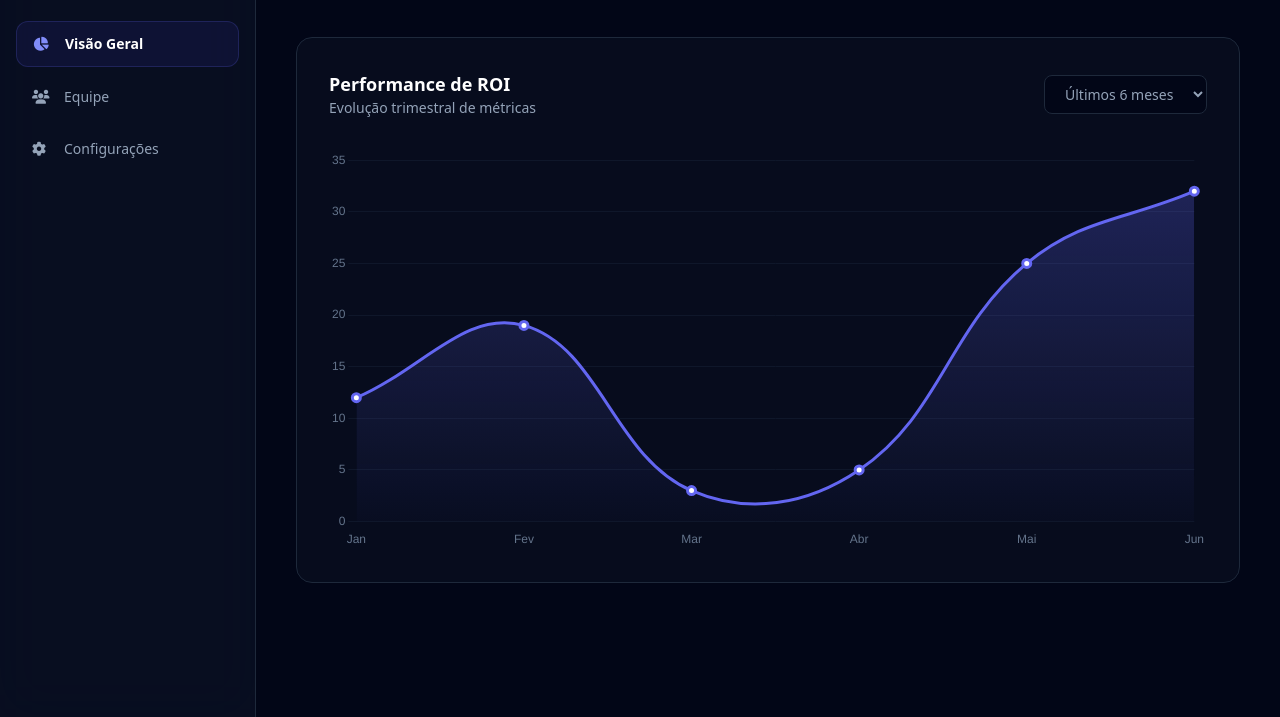
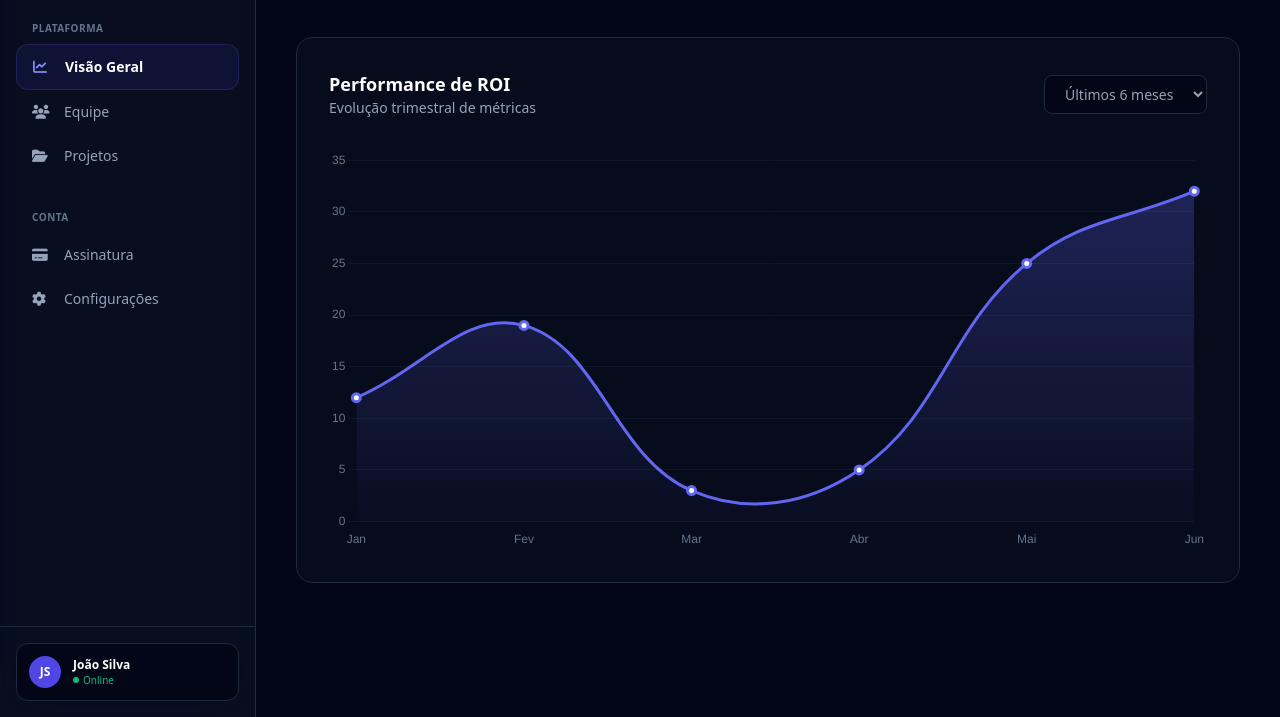
Before and after one commit to wlcpaim/Wlc-2.0pro, a plain HTML site: page dashboard.html in a window 1280 px wide. Shown: the part 83-800 px from the top of the page. Drawn offline with nearby package versions, Linux system fonts and the light colour scheme.

Commit message:
Update v4

```diff
--- a/dashboard.html
+++ b/dashboard.html
@@ -16,23 +16,46 @@
                 <i class="fa-solid fa-cube text-indigo-500"></i> Nexus<span class="text-indigo-500">SaaS</span>
             </a>
         </div>
-        <nav class="flex-1 px-4 py-6 space-y-2">
+        <nav class="flex-1 px-4 py-6 space-y-8">
+            <div>
+                <p class="px-4 text-[10px] font-bold text-slate-500 uppercase tracking-wider mb-2">Plataforma</p>
                 <a href="#" class="flex items-center gap-3 px-4 py-3 text-sm font-semibold text-white bg-indigo-600/10 border border-indigo-500/20 rounded-xl transition-all">
-                <i class="fa-solid fa-chart-pie w-5 text-indigo-400"></i> Visão Geral
+                    <i class="fa-solid fa-chart-line w-5 text-indigo-400"></i> Visão Geral
                 </a>
                 <a href="#" class="flex items-center gap-3 px-4 py-3 text-sm font-medium text-slate-400 hover:text-white hover:bg-slate-800/50 rounded-xl transition-all">
                     <i class="fa-solid fa-users w-5"></i> Equipe
                 </a>
                 <a href="#" class="flex items-center gap-3 px-4 py-3 text-sm font-medium text-slate-400 hover:text-white hover:bg-slate-800/50 rounded-xl transition-all">
+                    <i class="fa-solid fa-folder-open w-5"></i> Projetos
+                </a>
+            </div>
+            <div>
+                <p class="px-4 text-[10px] font-bold text-slate-500 uppercase tracking-wider mb-2">Conta</p>
+                <a href="#" class="flex items-center gap-3 px-4 py-3 text-sm font-medium text-slate-400 hover:text-white hover:bg-slate-800/50 rounded-xl transition-all">
+                    <i class="fa-solid fa-credit-card w-5"></i> Assinatura
+                </a>
+                <a href="#" class="flex items-center gap-3 px-4 py-3 text-sm font-medium text-slate-400 hover:text-white hover:bg-slate-800/50 rounded-xl transition-all">
                     <i class="fa-solid fa-gear w-5"></i> Configurações
                 </a>
+            </div>
         </nav>
+        <div class="p-4 border-t border-slate-800">
+            <div class="flex items-center gap-3 p-3 bg-slate-950 rounded-xl border border-slate-800">
+                <div class="w-8 h-8 rounded-full bg-indigo-600 flex items-center justify-center font-bold text-xs text-white">JS</div>
+                <div class="flex-1">
+                    <p class="text-xs font-bold text-white">João Silva</p>
+                    <p class="text-[10px] text-emerald-500 flex items-center gap-1"><span class="w-1.5 h-1.5 rounded-full bg-emerald-500"></span> Online</p>
+                </div>
+            </div>
+        </div>
     </aside>
 
     <div class="flex-1 flex flex-col md:pl-64">
         <header class="h-20 border-b border-slate-800 flex items-center px-10 justify-between">
             <h1 class="text-lg font-semibold text-white">Visão Geral</h1>
-            <div class="w-8 h-8 rounded-full bg-slate-800 border border-slate-700"></div>
+            <button class="flex items-center gap-2 px-4 py-2 bg-slate-900 border border-slate-800 rounded-lg text-sm text-slate-400 hover:text-white hover:border-slate-700 transition-all">
+                <i class="fa-solid fa-arrow-down-from-bracket"></i> Exportar Relatório
+            </button>
         </header>
         <main class="p-10 space-y-8">
             <div class="bg-slate-900/40 border border-slate-800 p-8 rounded-2xl backdrop-blur-sm">
```
Lines whose indentation alone changed are shown as unchanged.
